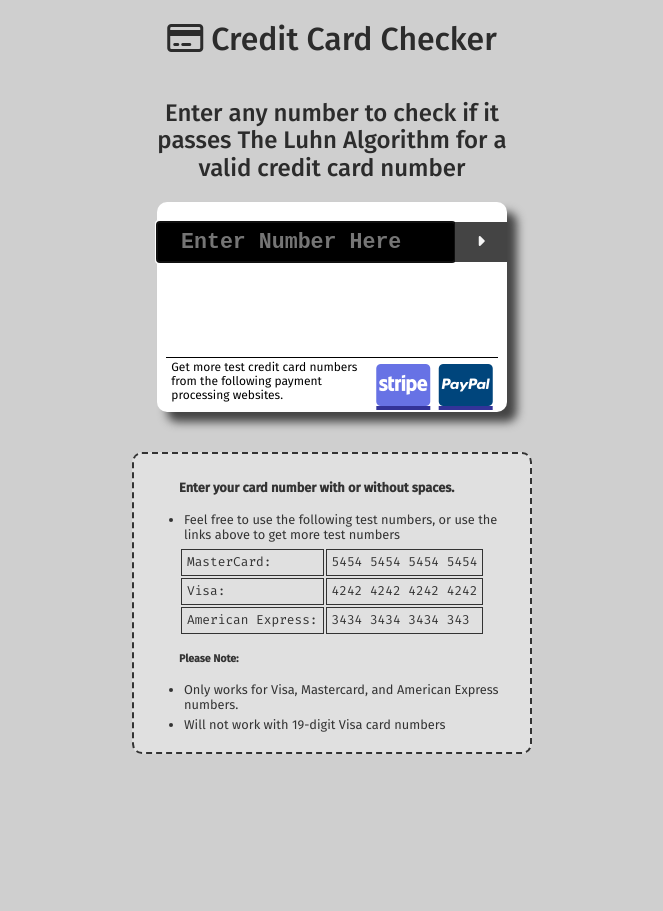
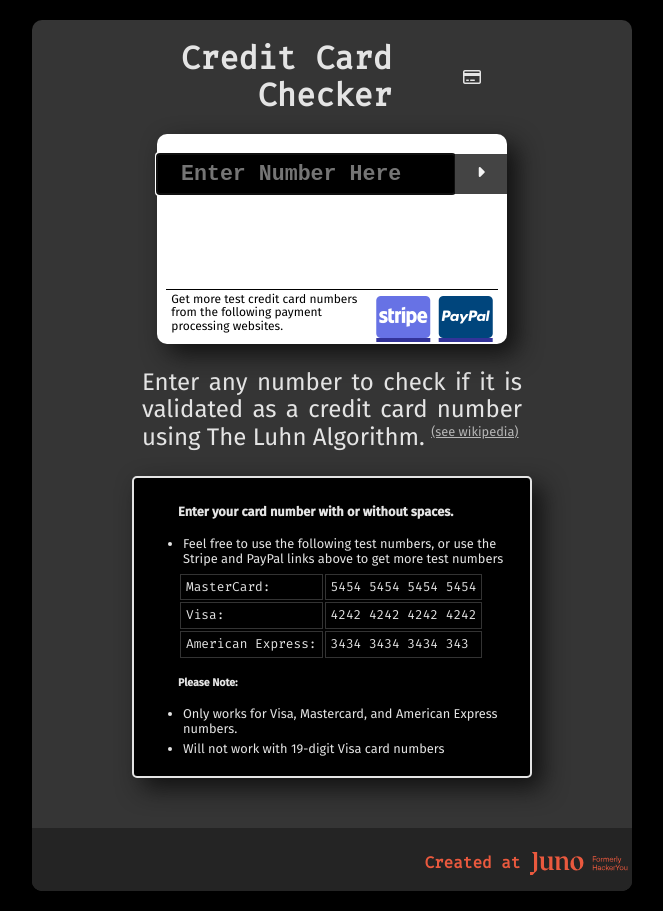
Before and after one commit to nihalanand24/credit-card-checker, a plain HTML site: page index.html in a window 1280 px wide. Shown: the whole page, without its empty margins (308-971 px from the left). Before the commit the page ends 800 px from the top, so only its background shows below. Drawn offline with nearby package versions, Linux system fonts and the light colour scheme.

Commit message:
edited css styling and added Juno logo

```diff
--- a/index.html
+++ b/index.html
@@ -21,14 +21,15 @@
 
 <body>
 
+    <div class="page-container">
+
         <div class="wrapper">
-
-        <h1><i class="far fa-credit-card"></i>
+            <header>
+                <h1>
                     Credit Card Checker
                 </h1>
-        <h2>
-            Enter any number to check if it passes The Luhn Algorithm for a valid credit card number
-        </h2>
+                <i id="logo" class="far fa-credit-card"></i>
+            </header>
             <div class="card-container">
 
                 <!-- <h6>
@@ -60,12 +61,17 @@
                 </div>
             </div>
 
+            <h2>
+                Enter any number to check if it is validated as a credit card number using The Luhn Algorithm. <sup>
+                    <a href="https://en.wikipedia.org/wiki/Luhn_algorithm" target="_blank">(see wikipedia)</a>
+                </sup>
+            </h2>
 
             <div class="instructions">
 
                 <ul class="notes">
                     <h4>Enter your card number with or without spaces.</h4>
-                <li>Feel free to use the following test numbers, or use the links above to get more test numbers
+                    <li>Feel free to use the following test numbers, or use the Stripe and PayPal links above to get more test numbers
 
                     </li>
 
@@ -102,6 +108,15 @@
             </div>
 
         </div>
+        <footer><p>
+
+            Created at <a href="https://junocollege.com/">
+
+                <img src="./image-assets/index.svg" alt="Juno College of Technology">
+            </a>
+        </p>
+        </footer>
+    </div>
 
 
 
--- a/styles.css
+++ b/styles.css
@@ -8,42 +8,74 @@ html { -moz-box-sizing: border-box; -webkit-box-sizing: border-box; box-sizing:
 
 .sr-only { position: absolute; width: 1px; height: 1px; margin: -1px; border: 0; padding: 0; white-space: nowrap; clip-path: inset(100%); clip: rect(0 0 0 0); overflow: hidden;}
 body {
-  background-color: rgb(207, 207, 207);
   font-family: 'Fira Sans', sans-serif;
+  background-color: black;
+}
+
+.page-container {
+  width: 80%;
+  max-width: 600px;
+  margin: 20px auto;
+  border-radius: 10px;
+
+
+  /* background-color: rgb(207, 207, 207); */
+  background-color: rgb(53, 53, 53);
 }
 
 .wrapper {
-  width: 80%;
+  /* width: 80%; */
   max-width: 400px;
   margin: 0 auto;
   text-align: center;
 }
 
-h1, h2 {
-  display: inline-block;
-  color: rgb(44, 44, 44);
-  font-weight: 500;
+header {
+  display: flex;
+  justify-content: space-around;
+  align-items: center;
+  padding: 20px 0;
+  margin: 0;
+}
+#logo {
+  width: 20%;
+  height: auto;
+}
+h1 {
+  font-family: 'Fira Code';
+  width: 60%;
+  text-align: right;
+  margin: 0;
 }
 
-/* h6 {
-  margin: 10px 0 0 5px;
-  text-align-last: left;
+header, h2 {
+  color: rgb(228, 228, 228);
+}
+
+h2 {
+  display: inline-block;
+  margin: 25px auto;
+  text-align: justify;
+  padding: 0 10px;
   font-weight: 400;
-} */
+}
+
+h2 a {
+  font-size: 0.8rem;
+  /* text-decoration: none; */
+  color: rgb(182, 182, 182);
+}
 .card-container {
   margin: 0 auto;
   width: 350px;
   height: 210px;
   border-radius: 10px;
   background-color: white;
-  box-shadow: 10px 10px 10px 0 #444;
+  box-shadow: 10px 10px 24px 0 #111;
   display: flex;
   flex-direction: column;
   position: relative;
   font-family: 'Fira Code', monospace;
-}
-img {
-  height: 80px;
 }
 
 .cc-results {
@@ -74,7 +106,7 @@ img {
 }
 
 .mc {
-  color: #000;
+  color: rgb(36, 36, 36);
   background-image: url("./image-assets/mc_vrt_opt_rev_73_3x.png");
   background-position: center;
   background-size: cover;
@@ -121,7 +153,6 @@ button {
   width: 15%;
   background-color: #444;
   cursor: pointer;
-
 }
 
 .test-numbers {
@@ -156,15 +187,15 @@ button {
 }
 
 .instructions {
-  background-color: rgb(224, 224, 224);
-  color: #333333;
-  border: 2px dashed #333333;
-  border-radius: 10px;
-  margin: 40px 0;
-  padding: 10px 5px;
+  background-color: black;
+  color: rgb(228, 228, 228);
+  border: 2px solid rgb(228, 228, 228);
+  border-radius: 5px;
+  padding: 10px 4px;
   font-size: 0.8rem;
   text-align: left;
   font-weight: 400;
+  box-shadow: 10px 10px 24px 0 #111;
 
 }
 
@@ -182,3 +213,21 @@ table td {
   padding: 5px 5px;
   border: solid 0.5px #333333;
 }
+
+footer {
+  margin-top: 50px;
+  padding: 2px;
+  text-align: right;
+  font-family: 'Fira Code';
+  font-size: 1rem;
+  font-weight: 800;
+  color: #ea593e;
+  background-color:rgb(36, 36, 36);
+  border-radius: 0 0 10px 10px;
+}
+
+footer img {
+  width: 100px;
+  position: relative;
+  top: 6px;
+}
```
Also changed, not shown: image-assets/index.svg (added). Lines whose indentation alone changed are shown as unchanged.
